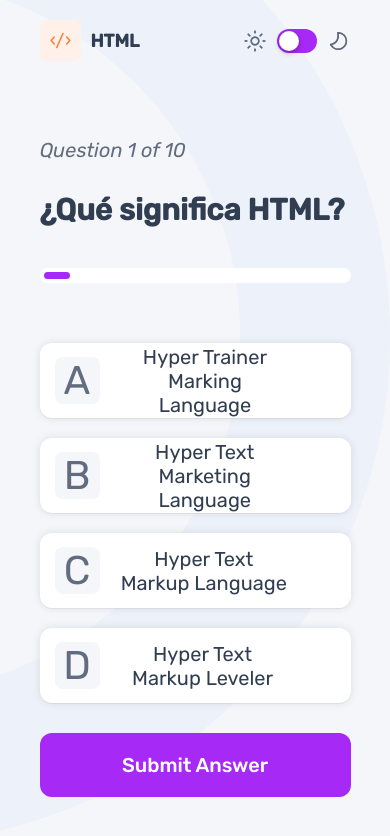
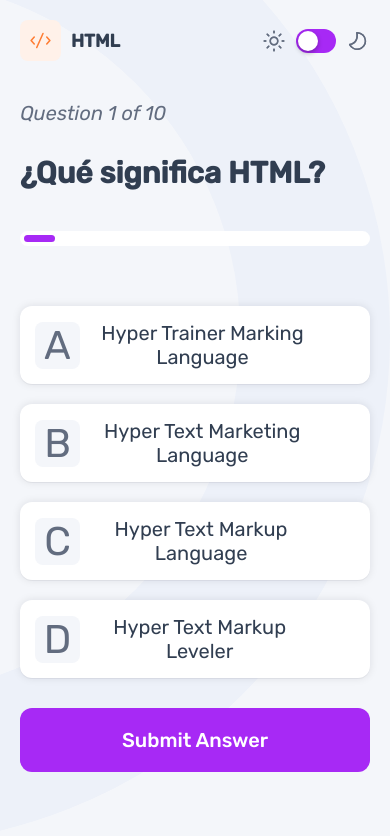
Before and after one commit to Marvin-Figueroa/frontend-quiz-app, a website built with Vite: page index.html in a window 390 px wide. Both pictures are taken after a click on the button "HTML". Built offline with nearby package versions, Linux system fonts and the light colour scheme.

Commit message:
Mejoras de responsividad para visualizacion en telefonos

```diff
--- a/components/AnswerMenuItem.css
+++ b/components/AnswerMenuItem.css
@@ -27,7 +27,7 @@
 
 .answer__btn {
   font-size: 1.8rem;
-  height: 75px;
+  /* height: 75px; */
   width: 100%;
   border-radius: 12px;
   cursor: pointer;
--- a/components/QuizResult.css
+++ b/components/QuizResult.css
@@ -2,8 +2,8 @@
   display: flex;
   flex-direction: column;
   align-items: center;
-  gap: 3.5rem;
-  padding: 5rem;
+  gap: 1rem;
+  padding: 3rem;
   border-radius: 12px;
   box-shadow: rgba(17, 17, 26, 0.05) 0px 1px 0px,
     rgba(17, 17, 26, 0.1) 0px 0px 8px;
@@ -33,3 +33,10 @@
   font-size: 2.4rem;
   font-weight: 500;
 }
+
+@media (max-width: 500px) {
+  .quiz-result {
+    gap: 2rem;
+    padding: 3rem;
+  }
+}
--- a/style.css
+++ b/style.css
@@ -147,48 +147,6 @@ body.dark-mode {
   position: relative;
 }
 
-@media (max-width: 1024px) {
-  body {
-    background-position: top left;
-    background-size: 50%;
-  }
-
-  body.light-mode {
-    background-image: url("/images/pattern-background-tablet-light.svg");
-  }
-
-  body.dark-mode {
-    background-image: url("/images/pattern-background-tablet-dark.svg");
-  }
-}
-
-@media (max-width: 768px) {
-  body {
-    background-size: cover;
-  }
-
-  body.light-mode {
-    background-image: url("/images/pattern-background-mobile-light.svg");
-  }
-
-  body.dark-mode {
-    background-image: url("/images/pattern-background-mobile-dark.svg");
-  }
-
-  .app-header {
-    margin-bottom: 5rem;
-  }
-
-  .main-content {
-    flex-direction: column;
-    gap: 60px;
-  }
-
-  .quiz-started .main-content {
-    gap: 0;
-  }
-}
-
 .question-container {
   display: flex;
   flex-direction: column;
@@ -221,3 +179,60 @@ body.dark-mode {
 .dark-mode .question-text {
   color: var(--white);
 }
+
+@media (max-width: 1024px) {
+  body {
+    background-position: top left;
+    background-size: 50%;
+  }
+
+  body.light-mode {
+    background-image: url("/images/pattern-background-tablet-light.svg");
+  }
+
+  body.dark-mode {
+    background-image: url("/images/pattern-background-tablet-dark.svg");
+  }
+}
+
+@media (max-width: 768px) {
+  body {
+    background-size: cover;
+  }
+
+  body.light-mode {
+    background-image: url("/images/pattern-background-mobile-light.svg");
+  }
+
+  body.dark-mode {
+    background-image: url("/images/pattern-background-mobile-dark.svg");
+  }
+
+  .app-header {
+    margin-bottom: 4rem;
+  }
+
+  .main-content {
+    flex-direction: column;
+    gap: 60px;
+  }
+
+  .quiz-started .main-content {
+    gap: 0;
+  }
+}
+
+@media (max-width: 500px) {
+  body {
+    height: auto;
+  }
+
+  .app-header {
+    margin-bottom: 2rem;
+    width: 100%;
+  }
+
+  .app-main {
+    width: 100%;
+  }
+}
```
